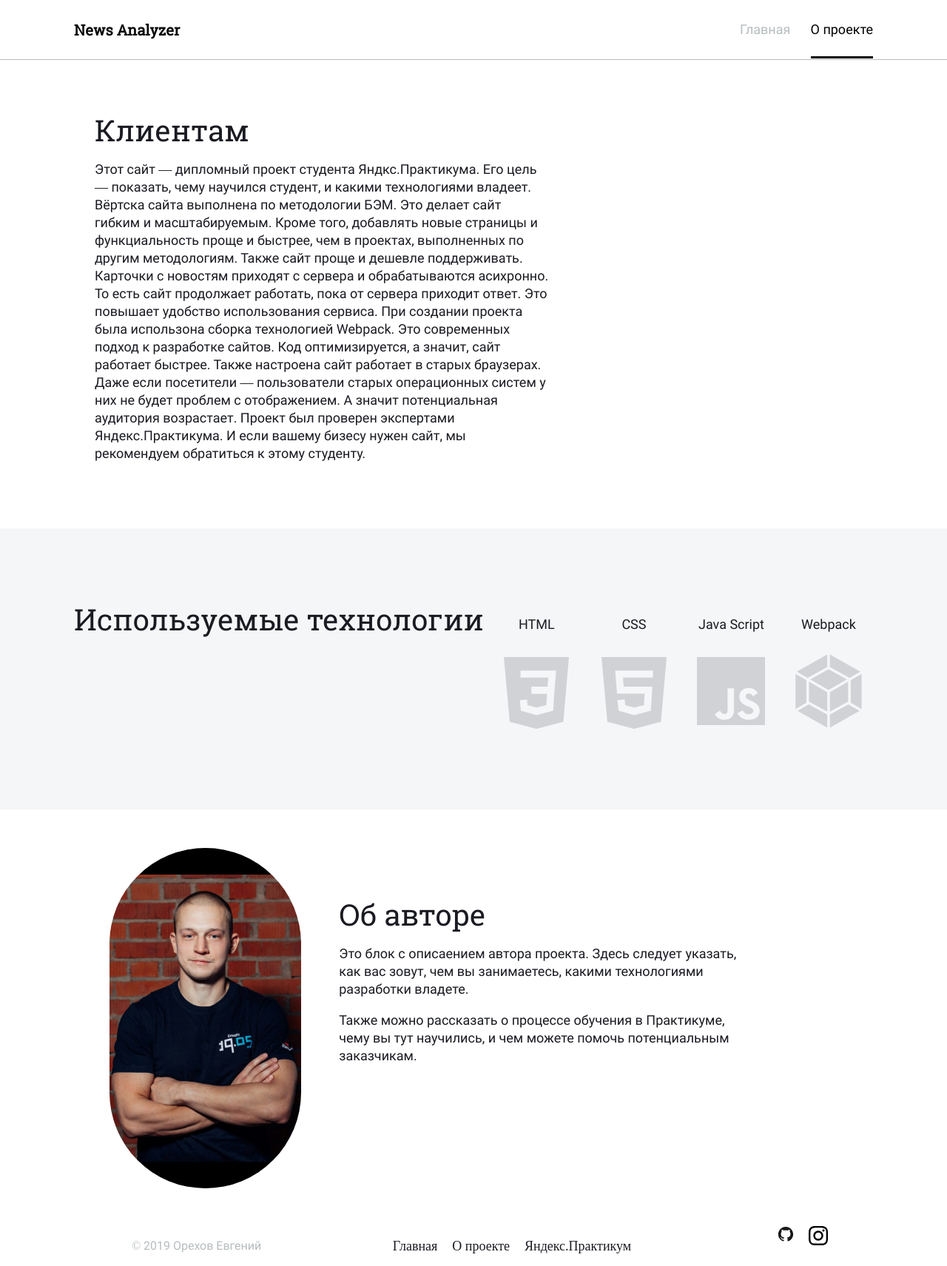
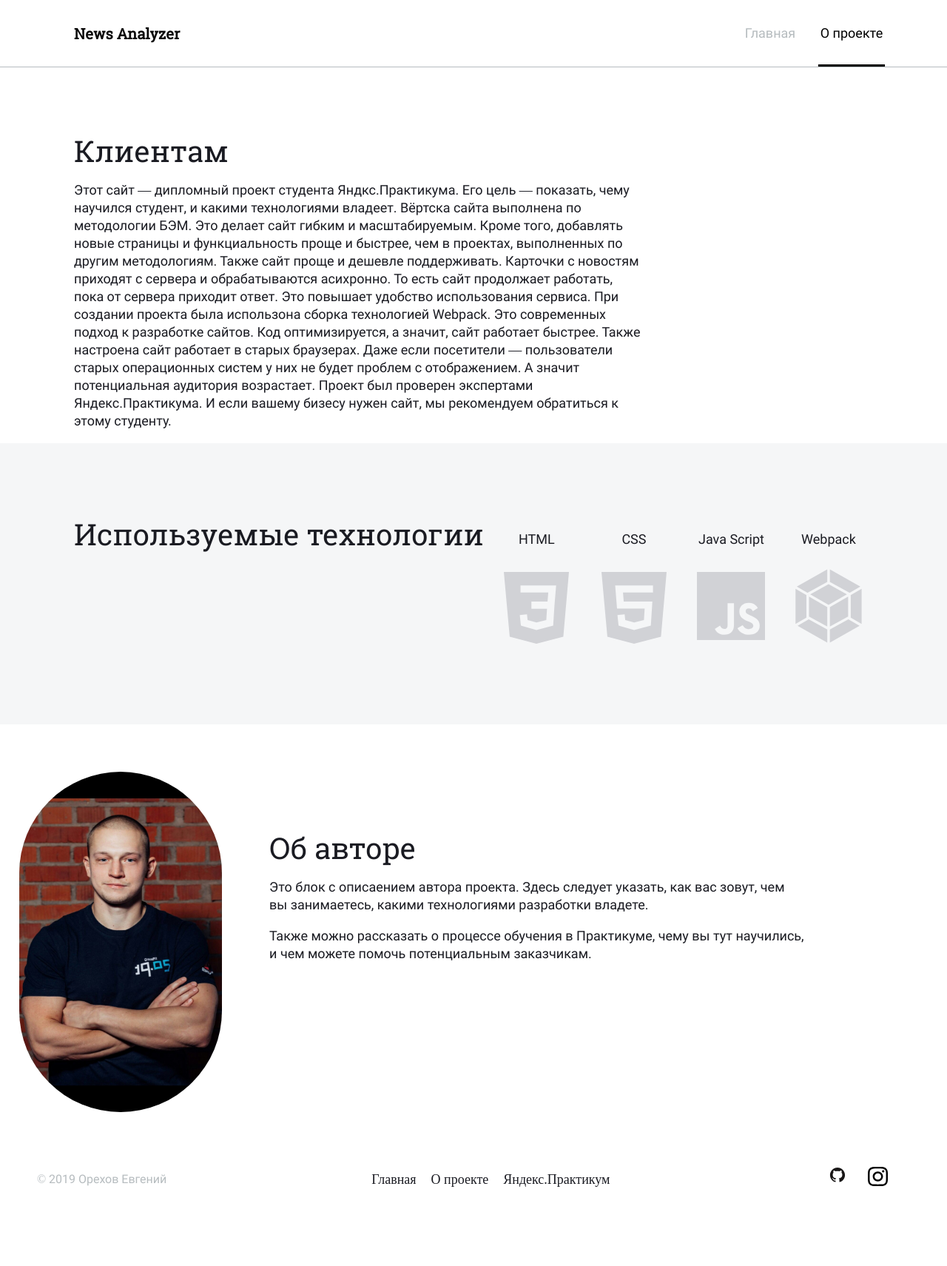
Before and after one commit to thebettermay/newsanalyzer, a website: page src/Page 2/index2.html in a window 1280 px wide. Shown: the whole page at 74% size. After the commit the page ends 1621 px from the top, so only its background shows below. Drawn offline with Linux system fonts and the light colour scheme.

Commit message:
raw pages 1 and 2

```diff
--- a/src/Page 1/style.css
+++ b/src/Page 1/style.css
@@ -30,6 +30,7 @@
 @import url("styles/footer/footer-copyright/footer-copyright.css");
 @import url("styles/footer/link-container/link-containder.css");
 @import url("styles/footer/footer-link/footer-link.css");
+@import url("styles/footer/__network-link/footer__network-link.css");
 
 @import url("styles/preloading/preloading.css");
 @import url("styles/preloading/preloader/preloader.css");
--- a/src/Page 1/styles/author/author-photo/author-photo.css
+++ b/src/Page 1/styles/author/author-photo/author-photo.css
@@ -2,5 +2,5 @@
   width: 460px;
   height: 460px;
   border-radius: 1000px;
-  margin: 5% 0 5% 2%;
+  margin: 50px 50px;
 }
--- /dev/null
+++ b/src/Page 1/styles/footer/__network-link/footer__network-link.css
@@ -0,0 +1,3 @@
+.footer__network-link {
+  margin-right: 10px;
+}
--- a/src/Page 1/styles/footer/link-container/link-containder.css
+++ b/src/Page 1/styles/footer/link-container/link-containder.css
@@ -1,7 +1,7 @@
 .link-container {
   display: flex;
-  width: 5%;
   justify-content: space-between;
   margin-left: auto;
   margin-right: 50px;
+  padding-top: 10px;
 }
--- a/src/Page 1/styles/header/header-container/header-container.css
+++ b/src/Page 1/styles/header/header-container/header-container.css
@@ -1,6 +1,5 @@
 .header-container {
   display: flex;
-  width: 180px;
   justify-content: space-between;
   align-items: center;
   margin-right: 100px;
--- a/src/Page 1/styles/header/header-link/header-link.css
+++ b/src/Page 1/styles/header/header-link/header-link.css
@@ -11,4 +11,6 @@
   padding: 15% 0;
   justify-content: center;
   align-items: center;
+  min-width: 90px;
+  margin-right: 20px;
 }
--- a/src/Page 1/styles/root/root.css
+++ b/src/Page 1/styles/root/root.css
@@ -1,6 +1,4 @@
 .root {
-  background-image: url("../../images/georgia-de-lotz-unsplash.jpg");
-  background-repeat: no-repeat;
   max-width: 1440px;
   margin: 0 auto;
   display: flex;
--- a/src/Page 1/styles/search/search.css
+++ b/src/Page 1/styles/search/search.css
@@ -3,4 +3,6 @@
   flex-direction: column;
   align-items: center;
   width: 100%;
+  background-image: url("../../images/georgia-de-lotz-unsplash.jpg");
+  background-repeat: no-repeat;
 }
--- a/src/Page 2/index2.html
+++ b/src/Page 2/index2.html
@@ -85,10 +85,14 @@
           >Яндекс.Практикум</a
         >
         <div class="link-container">
-          <a href="https://github.com/thebettermay?tab=repositories"
+          <a
+            href="https://github.com/thebettermay?tab=repositories"
+            class="footer__network-link"
             ><img src="./images/github_icon.svg" class="footer-link"
           /></a>
-          <a href="https://www.instagram.com/evgenijorekhov/"
+          <a
+            href="https://www.instagram.com/evgenijorekhov/"
+            class="footer__network-link"
             ><img src="./images/instagram_icon.svg" class="footer-link"
           /></a>
         </div>
--- a/src/Page 2/style2.css
+++ b/src/Page 2/style2.css
@@ -18,6 +18,7 @@
 @import url("styles/footer/footer-copyright/footer-copyright.css");
 @import url("styles/footer/link-container/link-containder.css");
 @import url("styles/footer/footer-link/footer-link.css");
+@import url("styles/footer/__network-link/footer__network-link.css");
 
 @import url("styles/text/text.css");
 @import url("styles/text/title/title.css");
--- /dev/null
+++ b/src/Page 2/styles/footer/__network-link/footer__network-link.css
@@ -0,0 +1,3 @@
+.footer__network-link {
+  margin-right: 10px;
+}
--- a/src/Page 2/styles/footer/link-container/link-containder.css
+++ b/src/Page 2/styles/footer/link-container/link-containder.css
@@ -1,7 +1,7 @@
 .link-container {
   display: flex;
-  width: 5%;
   justify-content: space-between;
   margin-left: auto;
   margin-right: 50px;
+  padding-top: 10px;
 }
--- a/src/Page 2/styles/for-clients/for-clients.css
+++ b/src/Page 2/styles/for-clients/for-clients.css
@@ -4,5 +4,5 @@
   justify-content: left;
   align-self: flex-start;
   width: 60%;
-  padding: 7% 0;
+  padding: 7% 0 0 100px;
 }
--- a/src/Page 2/styles/header/header-container/header-container.css
+++ b/src/Page 2/styles/header/header-container/header-container.css
@@ -1,6 +1,5 @@
 .header-container {
   display: flex;
-  width: 180px;
   justify-content: space-between;
   align-items: center;
   margin-right: 100px;
--- a/src/Page 2/styles/header/header-link/header-link.css
+++ b/src/Page 2/styles/header/header-link/header-link.css
@@ -9,7 +9,8 @@
   text-align: center;
   max-height: 24px;
   padding: 15% 0;
-  display: flex;
   justify-content: center;
   align-items: center;
+  min-width: 90px;
+  margin-right: 20px;
 }
--- a/src/Page 2/styles/header/header.css
+++ b/src/Page 2/styles/header/header.css
@@ -1,7 +1,7 @@
 .header {
   display: flex;
   min-height: 80px;
-  width: 100vw;
+  width: 100%;
   justify-content: space-between;
   align-items: center;
   background: white;
--- a/src/Page 2/styles/kit/kit.css
+++ b/src/Page 2/styles/kit/kit.css
@@ -1,4 +1,4 @@
 .kit {
-  width: 100vw;
+  width: 100%;
   background: #f5f6f7;
 }
--- a/src/Page 2/styles/root/root.css
+++ b/src/Page 2/styles/root/root.css
@@ -1,5 +1,5 @@
 .root {
-  max-width: 80%;
+  max-width: 1440px;
   margin: 0 auto;
   display: flex;
   flex-flow: column;
```
Also changed, not shown: src/Page 1/index.html (+9 -5 lines).
